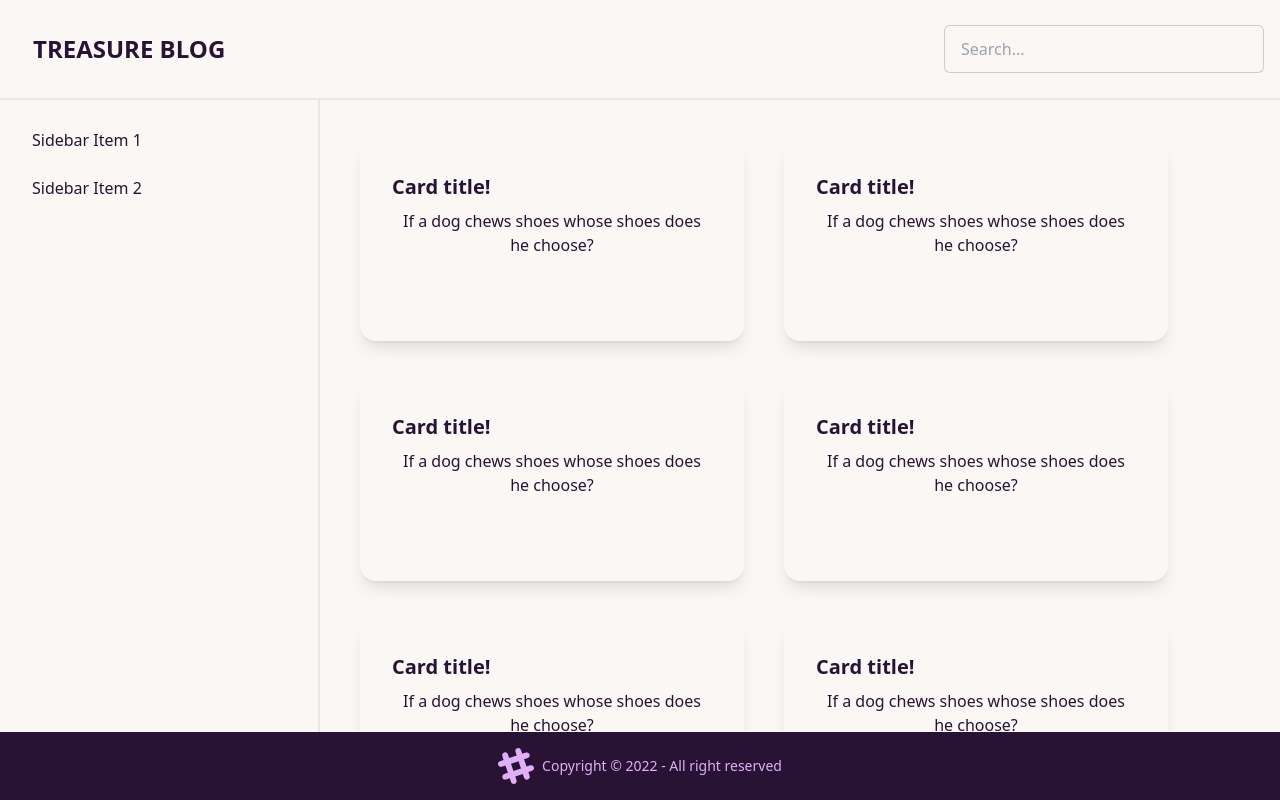
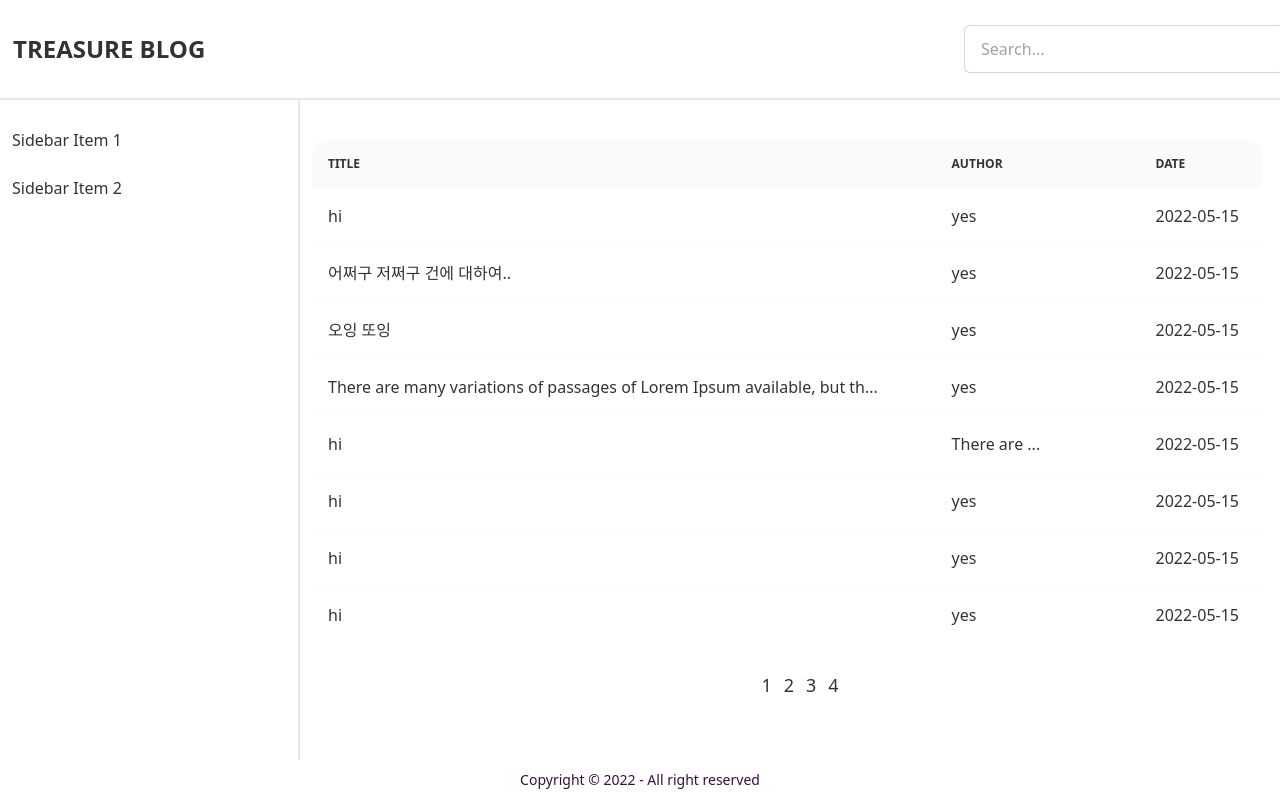
Before and after one commit to navskh/vue-blog, a Vue app: page / in a window 1280 px wide. Built offline with nearby package versions, Linux system fonts and the light colour scheme.

Commit message:
테이블 대에에충

```diff
--- a/src/App.vue
+++ b/src/App.vue
@@ -1,10 +1,14 @@
 <template>
-  <Header />
-  <div class="flex">
-    <Sidebar />
-    <Article />
+  <div class="flex justify-center">
+    <div class="max-w-[1800px]">
+      <Header />
+      <div class="flex">
+        <Sidebar />
+        <Article />
+      </div>
+      <Footer />
+    </div>
   </div>
-  <Footer />
 </template>
 
 <script>
--- a/src/components/Article.vue
+++ b/src/components/Article.vue
@@ -1,24 +1,79 @@
 <template lang="">
-  <div class="w-full flex justify-center items-center">
-    <div
-      class="article-cards w-full h-[calc(100vh-170px)] py-10 px-10 flex flex-wrap gap-10 overflow-y-auto"
-    >
-      <div v-for="n in 12" :key="n">
-        <!-- atomic component -->
-        <button class="hover-btn">
-          <div
-            class="card w-96 bg-base-100 shadow-lg h-[200px] hover:shadow-2xl"
-          >
-            <div class="card-body">
-              <h2 class="card-title">Card title!</h2>
-              <p>If a dog chews shoes whose shoes does he choose?</p>
-            </div>
-          </div>
-        </button>
-        <!-- -->
-      </div>
+  <div class="w-full flex flex-col items-center mt-10">
+    <div class="overflow-x-auto min-w-[1000px]">
+      <table class="table w-[950px] mx-3">
+        <!-- head -->
+        <thead>
+          <tr>
+            <th class="w-[60%]">Title</th>
+            <th class="w-[20%]">Author</th>
+            <th class="w-[10%]">Date</th>
+          </tr>
+        </thead>
+        <tbody>
+          <tr v-for="(data, index) in mockupData" :key="index" class="hover">
+            <td>
+              <p>{{ truncate(data.title) }}</p>
+            </td>
+            <td>
+              <p>{{ truncate(data.author, 10) }}</p>
+            </td>
+            <td>{{ data.date }}</td>
+          </tr>
+        </tbody>
+      </table>
+    </div>
+    <div class="w-full m-7 px-7 flex justify-center gap-3 text-lg">
+      <button
+        v-for="n in 4"
+        :key="n"
+        :class="{ 'btn-selected': isActive === n }"
+        @click="
+          () => {
+            isActive = n;
+          }
+        "
+      >
+        {{ n }}
+      </button>
     </div>
   </div>
 </template>
-<script setup></script>
-<style></style>
+<script setup>
+import { ref } from 'vue';
+
+let isActive = ref(0);
+const truncate = (text, maxLength = 70) => {
+  if (text.length > maxLength) {
+    return text.substring(0, maxLength) + '...';
+  } else {
+    return text;
+  }
+};
+const mockupData = [
+  { title: 'hi', author: 'yes', date: '2022-05-15' },
+  { title: '어쩌구 저쩌구 건에 대하여..', author: 'yes', date: '2022-05-15' },
+  { title: '오잉 또잉', author: 'yes', date: '2022-05-15' },
+  {
+    title:
+      "There are many variations of passages of Lorem Ipsum available, but the majority have suffered alteration in some form, by injected humour, or randomised words which don't look even slightly believable. If you are going to use a passage of Lorem Ipsum, you need to be sure there isn't anything embarrassing hidden in the middle of text. All the Lorem Ipsum generators on the Internet tend to repeat predefined chunks as necessary, making this the first true generator on the Internet. It uses a dictionary of over 200 Latin words, combined with a handful of model sentence structures, to generate Lorem Ipsum which looks reasonable. The generated Lorem Ipsum is therefore always free from repetition, injected humour, or non-characteristic words etc.",
+    author: 'yes',
+    date: '2022-05-15',
+  },
+  {
+    title: 'hi',
+    author:
+      "There are many variations of passages of Lorem Ipsum available, but the majority have suffered alteration in some form, by injected humour, or randomised words which don't look even slightly believable. If you are going to use a passage of Lorem Ipsum, you need to be sure there isn't anything embarrassing hidden in the middle of text. All the Lorem Ipsum generators on the Internet tend to repeat predefined chunks as necessary, making this the first true generator on the Internet. It uses a dictionary of over 200 Latin words, combined with a handful of model sentence structures, to generate Lorem Ipsum which looks reasonable. The generated Lorem Ipsum is therefore always free from repetition, injected humour, or non-characteristic words etc.",
+    date: '2022-05-15',
+  },
+  { title: 'hi', author: 'yes', date: '2022-05-15' },
+  { title: 'hi', author: 'yes', date: '2022-05-15' },
+  { title: 'hi', author: 'yes', date: '2022-05-15' },
+];
+</script>
+<style>
+.btn-selected {
+  font-weight: 600;
+  font-size: 1.2rem;
+}
+</style>
--- a/src/components/Footer.vue
+++ b/src/components/Footer.vue
@@ -1,24 +1,8 @@
-<template lang="">
+<template>
   <footer
-    class="footer items-center p-4 bg-neutral text-neutral-content flex justify-center h-[68px]"
+    class="footer p-4 bg-base-100 text-primary-content fixed left-0 bottom-0 w-full h-[40px] flex justify-center items-center"
   >
-    <div class="items-center grid-flow-col">
-      <svg
-        width="36"
-        height="36"
-        viewBox="0 0 24 24"
-        xmlns="http://www.w3.org/2000/svg"
-        fill-rule="evenodd"
-        clip-rule="evenodd"
-        class="fill-current"
-      >
-        <path
-          d="M22.672 15.226l-2.432.811.841 2.515c.33 1.019-.209 2.127-1.23 2.456-1.15.325-2.148-.321-2.463-1.226l-.84-2.518-5.013 1.677.84 2.517c.391 1.203-.434 2.542-1.831 2.542-.88 0-1.601-.564-1.86-1.314l-.842-2.516-2.431.809c-1.135.328-2.145-.317-2.463-1.229-.329-1.018.211-2.127 1.231-2.456l2.432-.809-1.621-4.823-2.432.808c-1.355.384-2.558-.59-2.558-1.839 0-.817.509-1.582 1.327-1.846l2.433-.809-.842-2.515c-.33-1.02.211-2.129 1.232-2.458 1.02-.329 2.13.209 2.461 1.229l.842 2.515 5.011-1.677-.839-2.517c-.403-1.238.484-2.553 1.843-2.553.819 0 1.585.509 1.85 1.326l.841 2.517 2.431-.81c1.02-.33 2.131.211 2.461 1.229.332 1.018-.21 2.126-1.23 2.456l-2.433.809 1.622 4.823 2.433-.809c1.242-.401 2.557.484 2.557 1.838 0 .819-.51 1.583-1.328 1.847m-8.992-6.428l-5.01 1.675 1.619 4.828 5.011-1.674-1.62-4.829z"
-        ></path>
-      </svg>
-      <p>Copyright © 2022 - All right reserved</p>
-    </div>
+    <p>Copyright © 2022 - All right reserved</p>
   </footer>
 </template>
 <script setup></script>
-<style lang=""></style>
--- a/src/components/Sidebar.vue
+++ b/src/components/Sidebar.vue
@@ -1,5 +1,5 @@
 <template lang="">
-  <div class="h-[calc(100vh-168px)]">
+  <div class="h-[calc(100vh-140px)]">
     <ul
       class="menu p-4 overflow-y-auto w-80 bg-base-100 text-base-content border-r-2 h-full"
     >
--- a/tailwind.config.js
+++ b/tailwind.config.js
@@ -7,6 +7,6 @@ module.exports = {
   },
   plugins: [require('daisyui')],
   daisyui: {
-    themes: ['cupcake', 'pastel'],
+    themes: ['pastel'],
   },
 };
```
